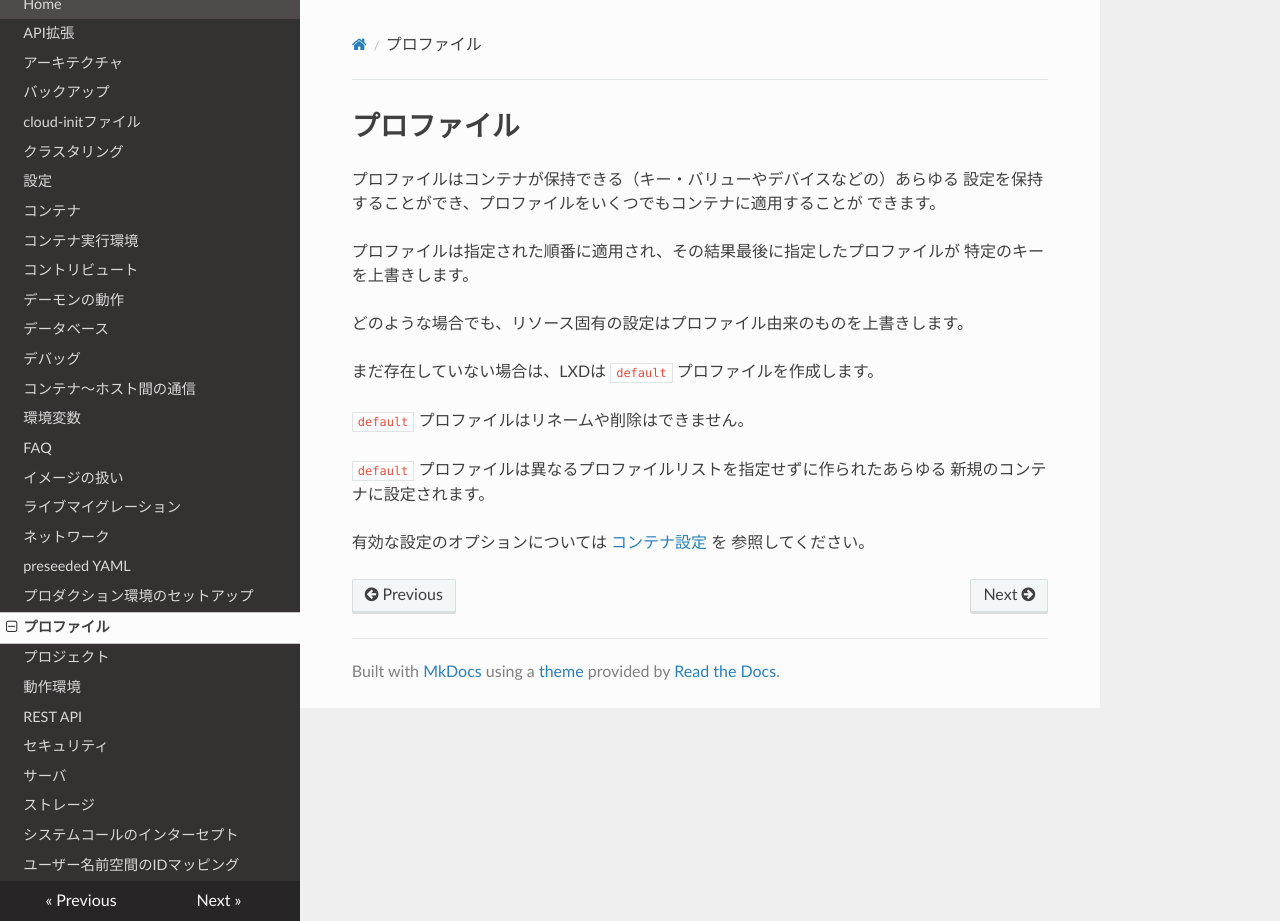
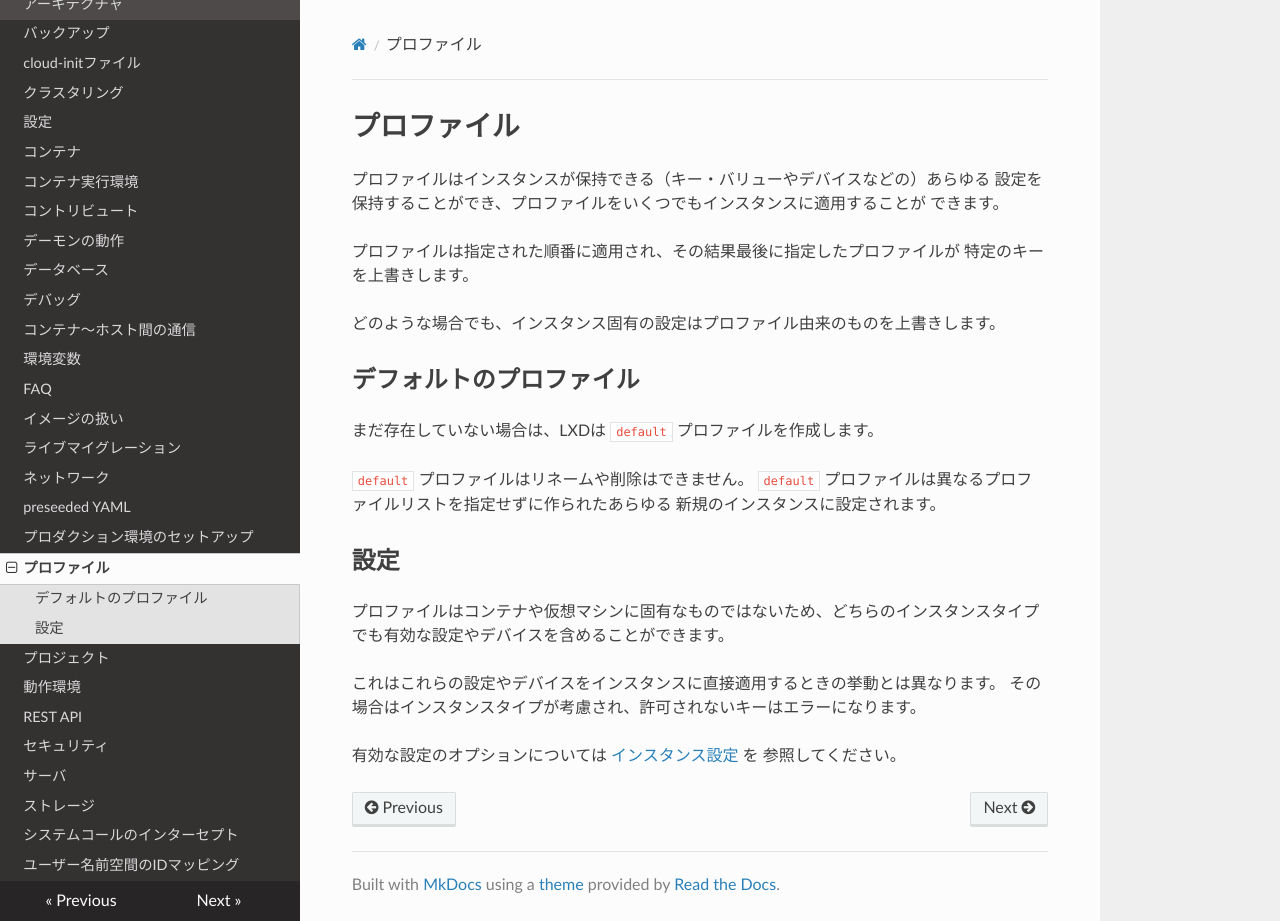
Before and after one commit to lxc-jp/lxd-ja, an MkDocs documentation site: the page built from doc/profiles.md, in a window 1280 px wide and 921 px high. Built offline with MkDocs 1.6.1, drawn with Linux system fonts in a browser that asks for light colours; nearby versions of some CDN libraries; old or Windows-style settings are respelled for this version of MkDocs.

Commit message:
Update profiles.md to upstream at 2020-01-10
Signed-off-by: Hiroaki Nakamura <hnakamur@gmail.com>

```diff
--- a/doc/profiles.md
+++ b/doc/profiles.md
@@ -1,11 +1,11 @@
 # プロファイル
 <!-- Profiles -->
 <!--
-Profiles can store any configuration that a container can (key/value or
-devices) and any number of profiles can be applied to a container.
+Profiles can store any configuration that an instance can (key/value or devices)
+and any number of profiles can be applied to an instance.
 -->
-プロファイルはコンテナが保持できる（キー・バリューやデバイスなどの）あらゆる
-設定を保持することができ、プロファイルをいくつでもコンテナに適用することが
+プロファイルはインスタンスが保持できる（キー・バリューやデバイスなどの）あらゆる
+設定を保持することができ、プロファイルをいくつでもインスタンスに適用することが
 できます。
 
 <!--
@@ -16,11 +16,12 @@ specify a specific key wins.
 特定のキーを上書きします。
 
 <!--
-In any case, resource-specific configuration always overrides that coming from
+In any case, instance-specific configuration always overrides that coming from
 the profiles.
 -->
-どのような場合でも、リソース固有の設定はプロファイル由来のものを上書きします。
+どのような場合でも、インスタンス固有の設定はプロファイル由来のものを上書きします。
 
+## デフォルトのプロファイル <!-- Default profile -->
 <!--
 If not present, LXD will create a `default` profile.
 -->
@@ -28,18 +29,30 @@ If not present, LXD will create a `default` profile.
 
 <!--
 The `default` profile cannot be renamed or removed.
+The `default` profile is set for any new instance created which doesn't
+specify a different profiles list.
 -->
 `default` プロファイルはリネームや削除はできません。
+`default` プロファイルは異なるプロファイルリストを指定せずに作られたあらゆる
+新規のインスタンスに設定されます。
+
+## 設定 <!-- Configuration -->
+<!--
+As profiles aren't specific to containers or virtual machines, they may
+contain configuration and devices that are valid for either type.
+-->
+プロファイルはコンテナや仮想マシンに固有なものではないため、どちらのインスタンスタイプでも有効な設定やデバイスを含めることができます。
 
 <!--
-The `default` profile is set for any new container created which doesn't
-specify a different profiles list.
+This differs from the behavior when applying those config/devices
+directly to an instance where its type is then taken into consideration
+and keys that aren't allowed result in an error.
 -->
-`default` プロファイルは異なるプロファイルリストを指定せずに作られたあらゆる
-新規のコンテナに設定されます。
+これはこれらの設定やデバイスをインスタンスに直接適用するときの挙動とは異なります。
+その場合はインスタンスタイプが考慮され、許可されないキーはエラーになります。
 
 <!--
-See [container configuration](containers.md) for valid configuration options.
+See [instance configuration](instances.md) for valid configuration options.
 -->
-有効な設定のオプションについては [コンテナ設定](containers.md) を
+有効な設定のオプションについては [インスタンス設定](instances.md) を
 参照してください。
```
